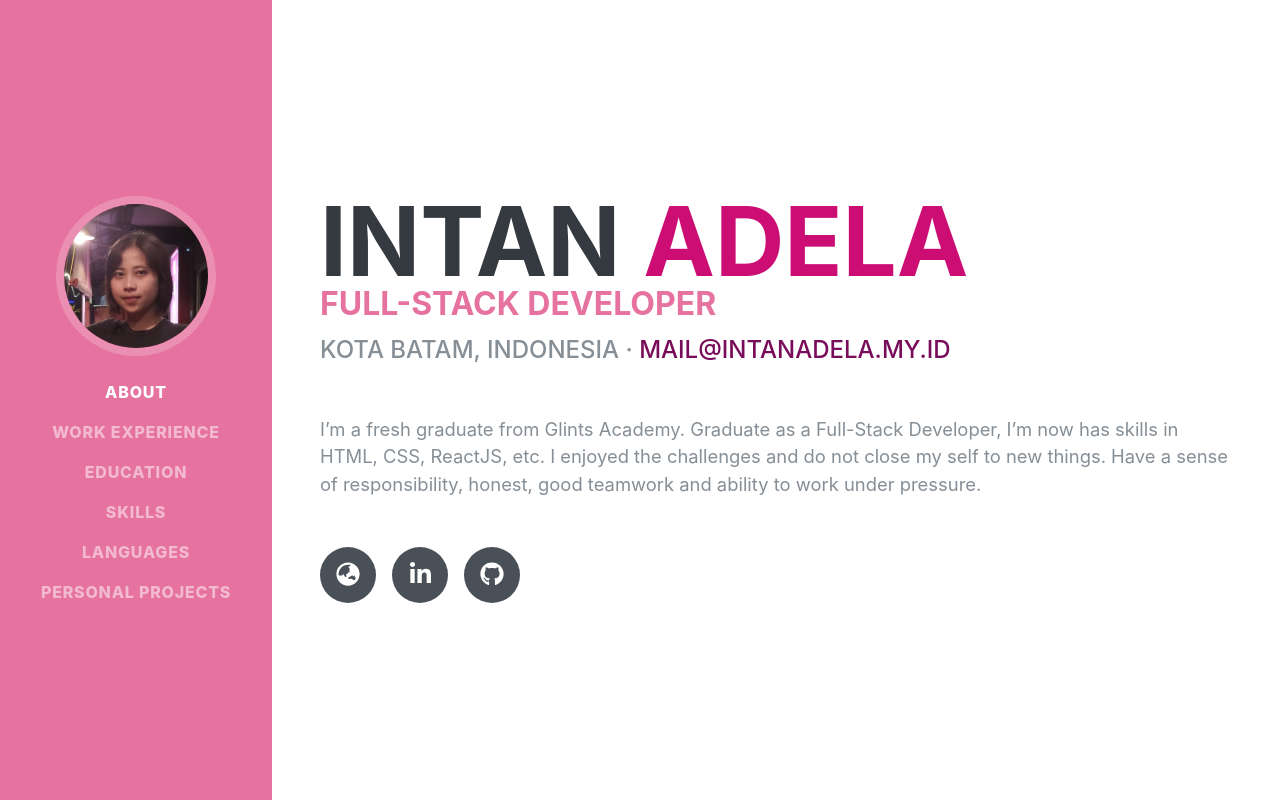
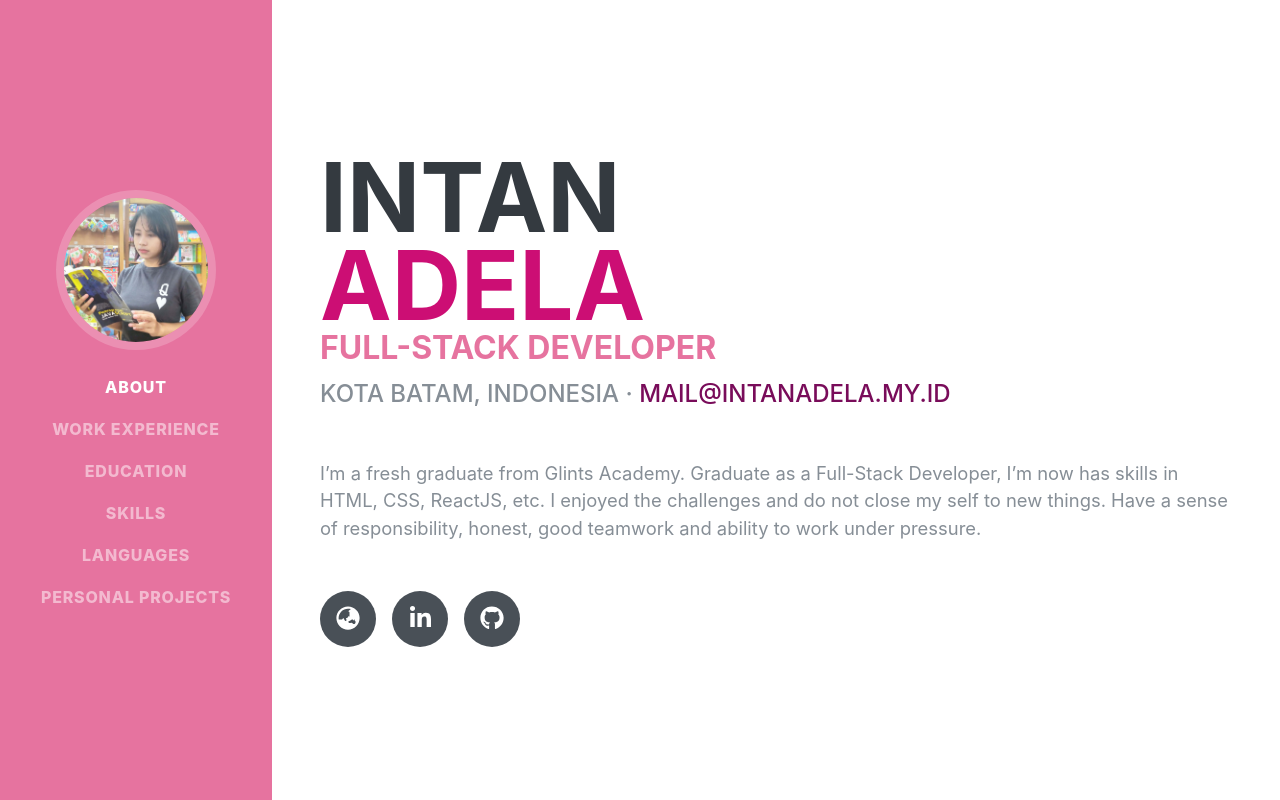
Before and after one commit to intanadhella/curriculum-vitae, a React (Create React App) app: page / in a window 1280 px wide. Shown: the top 800 px of the page. Built offline with nearby package versions, Linux system fonts and the light colour scheme; a web font is replaced by a local one.

Commit message:
change image

```diff
--- a/src/components/Navigation.js
+++ b/src/components/Navigation.js
@@ -32,68 +32,61 @@ export default class Navigation extends Component {
                     <Nav>
                         <Nav.Item>
                             <Nav.Link
-                                eventKey="1"
-                                activeClass="active"
+                                className="btn"
                                 to="about"
                                 spy={true}
                                 smooth={true}
                                 duration={500}
-                                href="#about"
                                 as={Link}
                             >
                                 About
                             </Nav.Link>
                             <Nav.Link
-                                activeClass="active"
+                                className="btn"
                                 to="work-experience"
                                 spy={true}
                                 smooth={true}
                                 duration={500}
-                                href="#work-experience"
                                 as={Link}
                             >
                                 Work Experience
                             </Nav.Link>
                             <Nav.Link
-                                activeClass="active"
+                                className="btn"
                                 to="education"
                                 spy={true}
                                 smooth={true}
                                 duration={500}
-                                href="#education"
                                 as={Link}
                             >
                                 Education
                             </Nav.Link>
                             <Nav.Link
-                                activeClass="active"
+                                className="btn"
                                 to="skills"
                                 spy={true}
                                 smooth={true}
                                 duration={500}
-                                href="#skills"
                                 as={Link}
                             >
                                 Skills
                             </Nav.Link>
                             <Nav.Link
-                                activeClass="active"
+                                className="btn"
                                 to="languages"
                                 spy={true}
                                 smooth={true}
                                 duration={500}
-                                href="#languages"
                                 as={Link}
                             >
                                 Languages
                             </Nav.Link>
                             <Nav.Link
-                                activeClass="active"
+                                className="btn"
                                 to="personal-projects"
                                 spy={true}
                                 smooth={true}
                                 duration={500}
-                                href="#personal-projects"
                                 as={Link}
                             >
                                 Personal Projects
--- a/src/components/Resume.js
+++ b/src/components/Resume.js
@@ -3,6 +3,7 @@ import { FontAwesomeIcon } from "@fortawesome/react-fontawesome";
 import { fas } from "@fortawesome/free-solid-svg-icons";
 import { fab } from "@fortawesome/free-brands-svg-icons";
 import { library } from "@fortawesome/fontawesome-svg-core";
+import myprofile from './../assets/profile.jpg';
 library.add(fab, fas);
 
 export default class Resume extends Component {
@@ -14,9 +15,18 @@ export default class Resume extends Component {
           id="about"
         >
           <div className="w-100">
-            <h1 className="mb-0">
-              Intan <span className="text-primary">Adela</span>
-            </h1>
+            <div className="row">
+              <div className="col">
+                <h1 className="mb-0">
+                  Intan <span className="text-primary">Adela</span>
+                </h1>
+              </div>
+              <div className="col">
+                <span className="d-block d-lg-none">
+                  <img className="img-fluid img-profile rounded-circle mx-auto mb-2" src={myprofile} alt="" />
+                </span>
+              </div>
+            </div>
             <h3>
               <span className="text-secondary">Full-Stack Developer</span>
             </h3>
```
Also changed, not shown: src/assets/profile.jpg.
